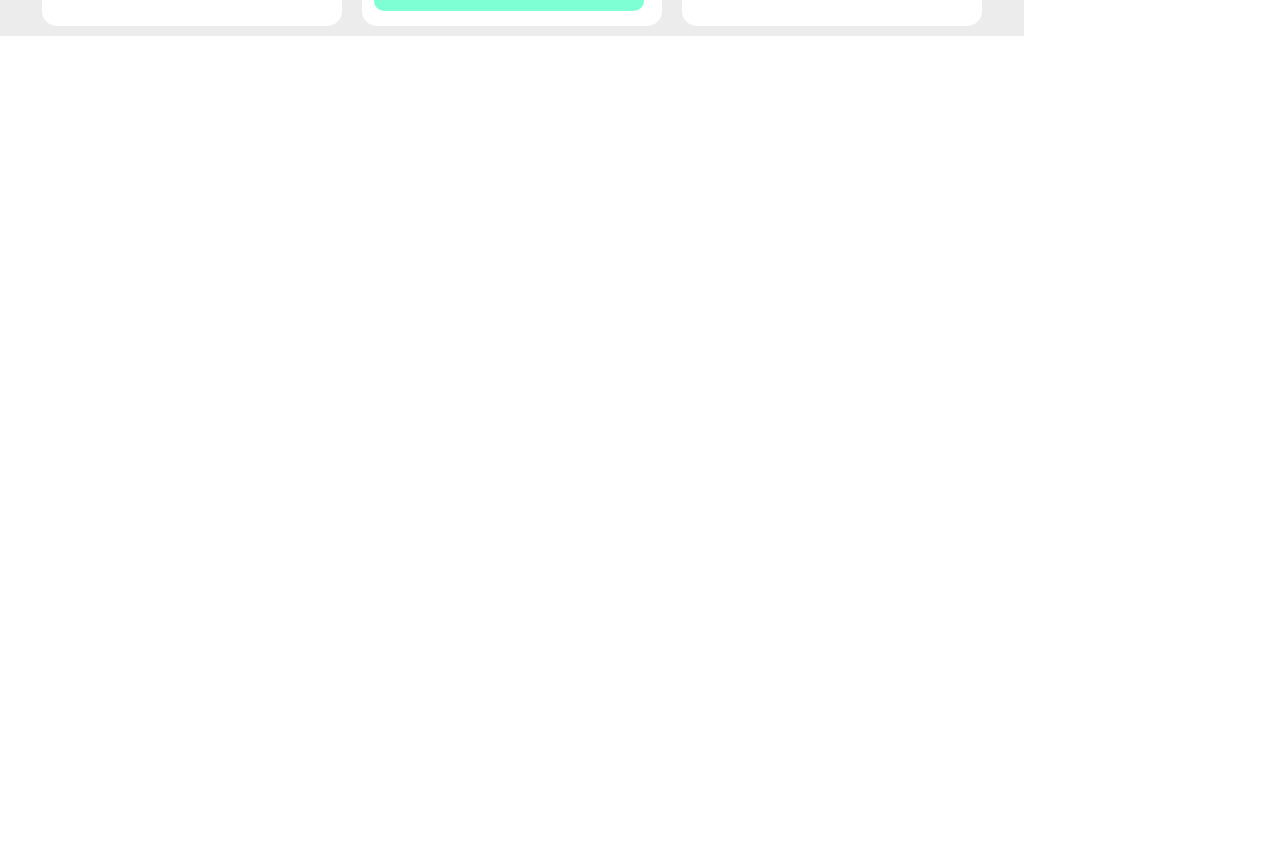
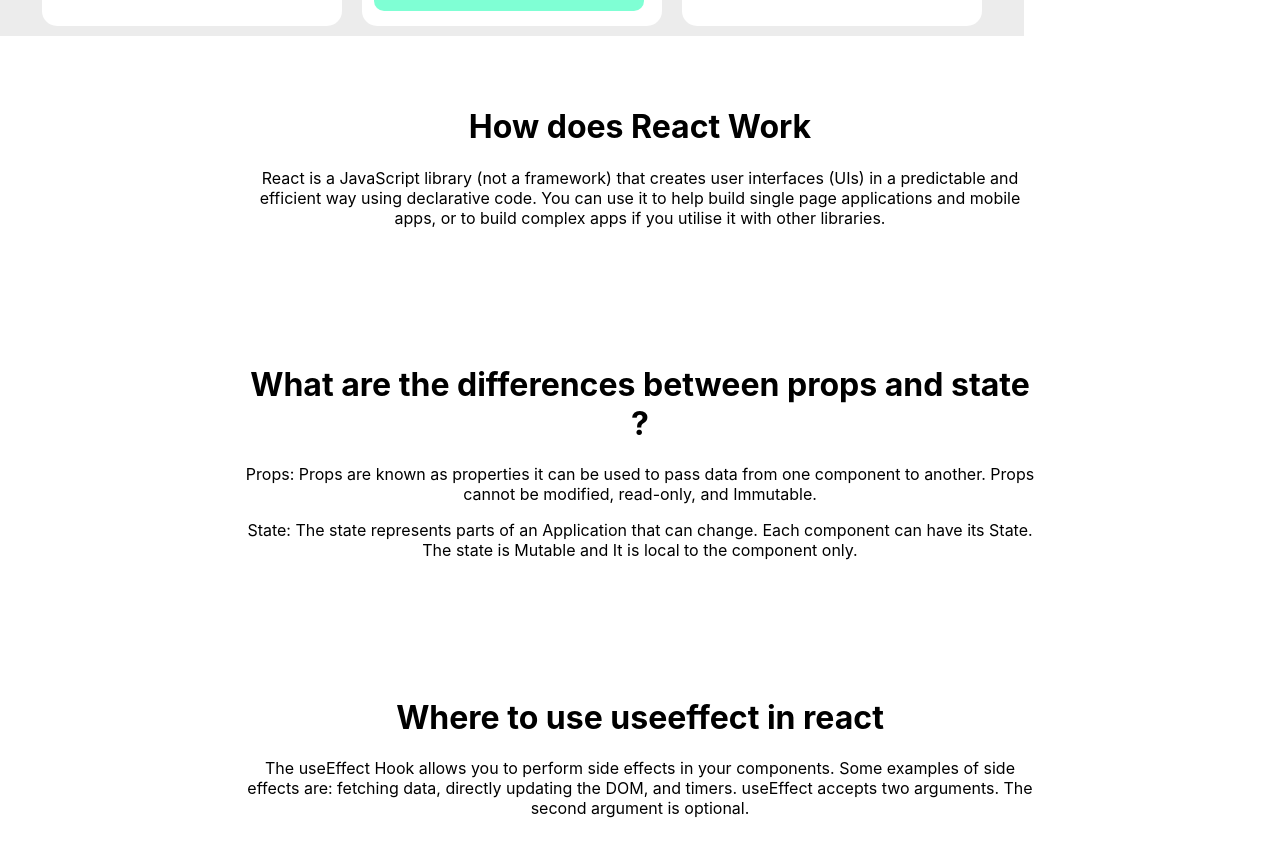
Before and after one commit to mnalambd09/fitness-club, a React (Create React App) app: page / in a window 1280 px wide. Shown: the part 1841-2697 px from the top of the page. Before the commit the page ends 1877 px from the top, so only its background shows below. Built offline with nearby package versions, Linux system fonts and the light colour scheme.

Commit message:
question added

```diff
--- a/src/App.css
+++ b/src/App.css
@@ -36,3 +36,10 @@
     transform: rotate(360deg);
   }
 }
+.text-section{
+  text-align: center;
+  padding: 50px;
+  width: 800px;
+  margin: 0 auto;
+
+}
--- a/src/App.js
+++ b/src/App.js
@@ -1,4 +1,4 @@
-
+import logo from './logo.svg';
 import './App.css';
 import Header from './components/Header/Header';
 import Exercise from './components/Exercise/Exercise';
@@ -8,6 +8,21 @@
     <div>
       <Header></Header>
       <Exercise></Exercise>
+      <div className='text-section'>
+          <h1>How does React Work</h1>
+            <p>React is a JavaScript library (not a framework) that creates user interfaces (UIs) in a predictable and efficient way using declarative code. You can use it to help build single page applications and mobile apps, or to build complex apps if you utilise it with other libraries.</p>
+      </div>
+      <div className='text-section'>
+        <h1>What are the differences between props and state ?</h1>
+        <p>Props: Props are known as properties it can be used to pass data from one component to another. Props cannot be modified, read-only, and Immutable.</p>
+        <p>State: The state represents parts of an Application that can change. Each component can have its State. The state is Mutable and It is local to the component only.</p>
+      </div>
+      <div className='text-section'>
+        <h1>Where to use useeffect in react</h1>
+        <p>The useEffect Hook allows you to perform side effects in your components.
+          Some examples of side effects are: fetching data, directly updating the DOM, and timers.
+          useEffect accepts two arguments. The second argument is optional.</p>
+      </div>
     </div>
   );
 }
```
